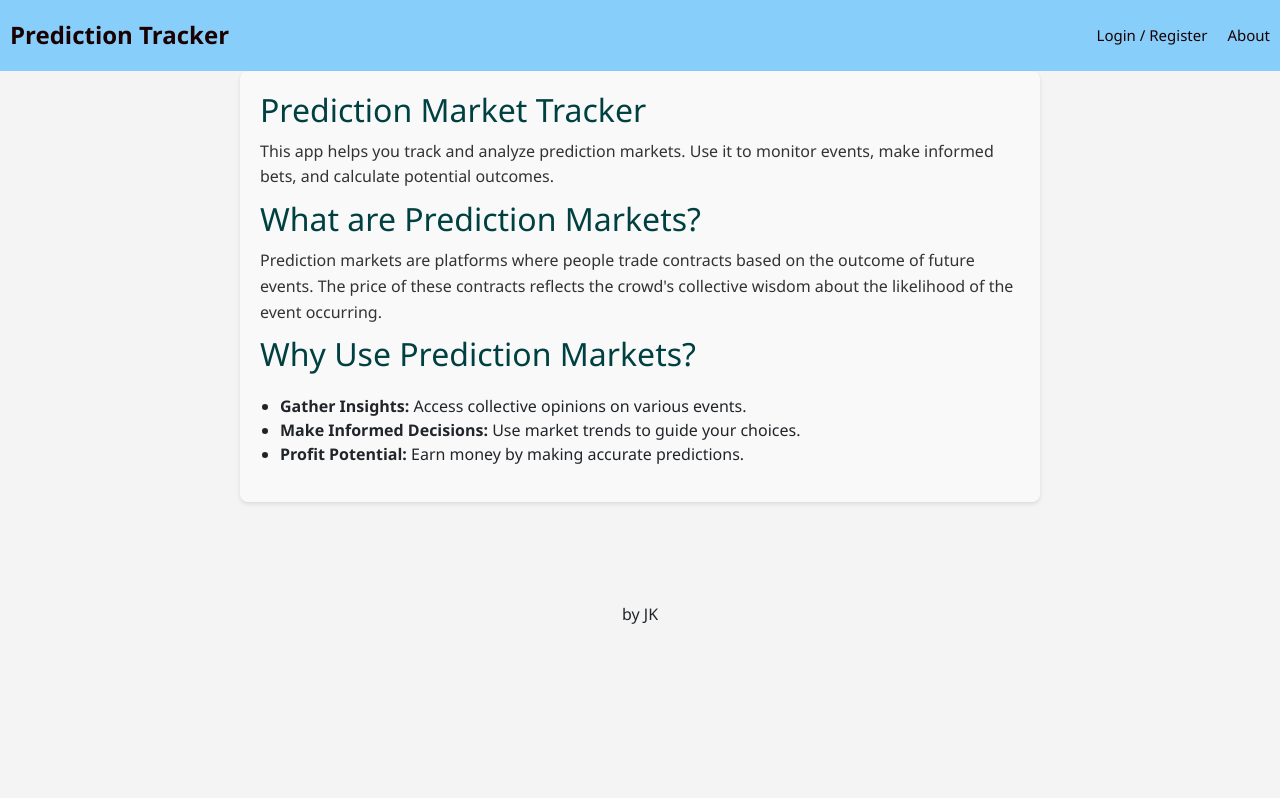
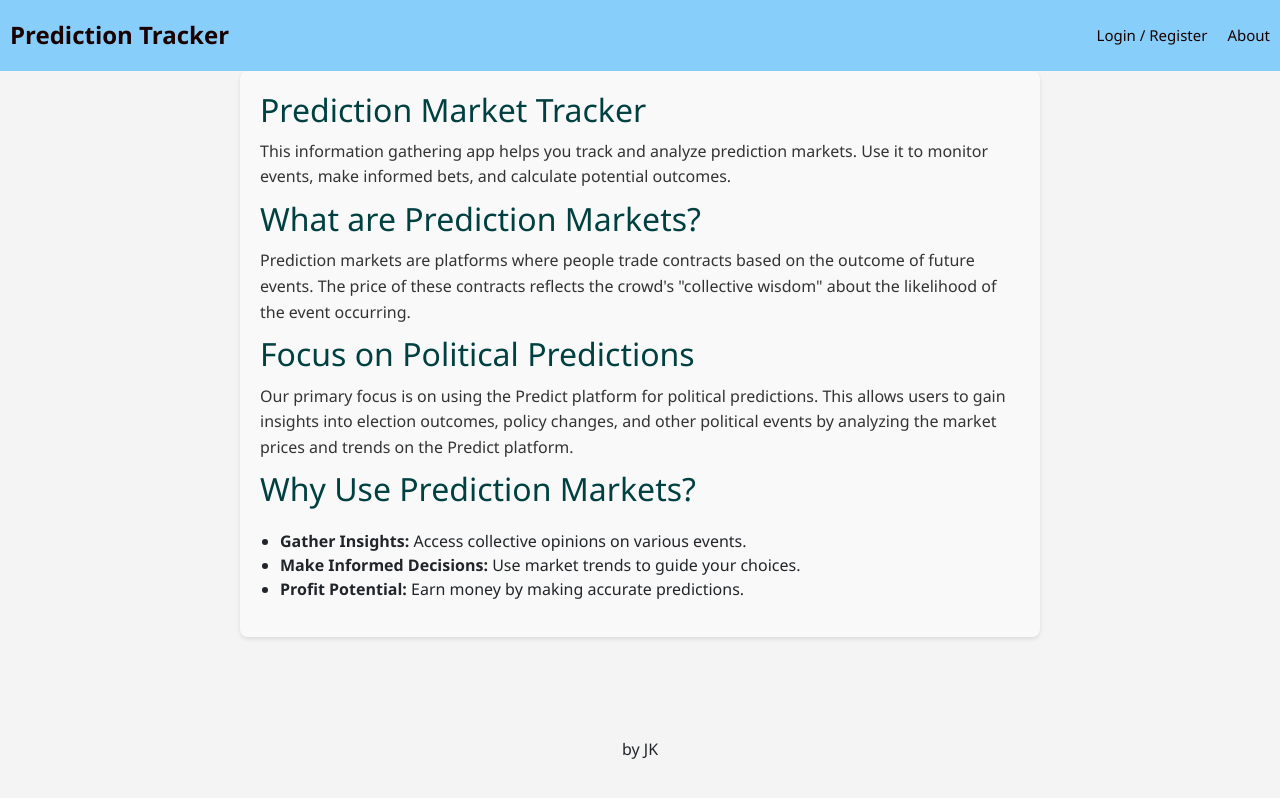
Before and after one commit to justinthegithub/prediction_tracker, a React (Vite) app: page /#/about in a window 1280 px wide. Built offline with nearby package versions, Linux system fonts and the light colour scheme; no server answers; a small style sheet from the web is missing.

Commit message:
about page

```diff
--- a/src/components/AboutPage/AboutPage.jsx
+++ b/src/components/AboutPage/AboutPage.jsx
@@ -1,5 +1,4 @@
 import './AboutPage.css';
-
 import React from 'react';
 
 // This is one of our simplest components
@@ -13,12 +12,17 @@ function AboutPage() {
       <div>
         <h1>Prediction Market Tracker</h1>
         <p>
-          This app helps you track and analyze prediction markets. Use it to monitor events, make informed bets, and calculate potential outcomes.
+          This information gathering app helps you track and analyze prediction markets. Use it to monitor events, make informed bets, and calculate potential outcomes.
         </p>
 
         <h1>What are Prediction Markets?</h1>
         <p>
-          Prediction markets are platforms where people trade contracts based on the outcome of future events. The price of these contracts reflects the crowd's collective wisdom about the likelihood of the event occurring.
+          Prediction markets are platforms where people trade contracts based on the outcome of future events. The price of these contracts reflects the crowd's "collective wisdom" about the likelihood of the event occurring.
+        </p>
+
+        <h1>Focus on Political Predictions</h1>
+        <p>
+          Our primary focus is on using the Predict platform for political predictions. This allows users to gain insights into election outcomes, policy changes, and other political events by analyzing the market prices and trends on the Predict platform.
         </p>
 
         <h1>Why Use Prediction Markets?</h1>
```
